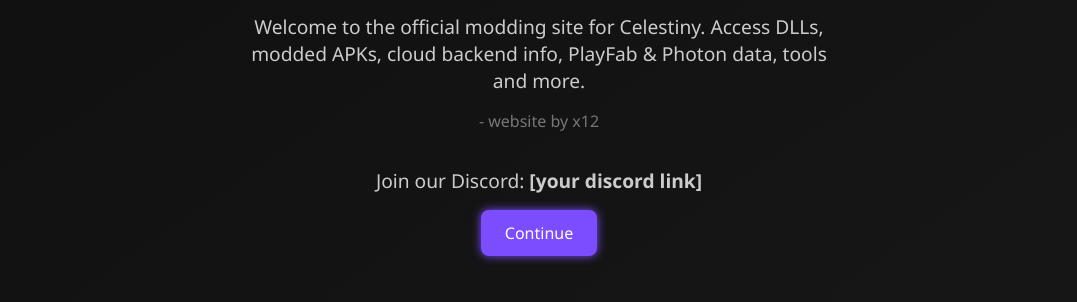
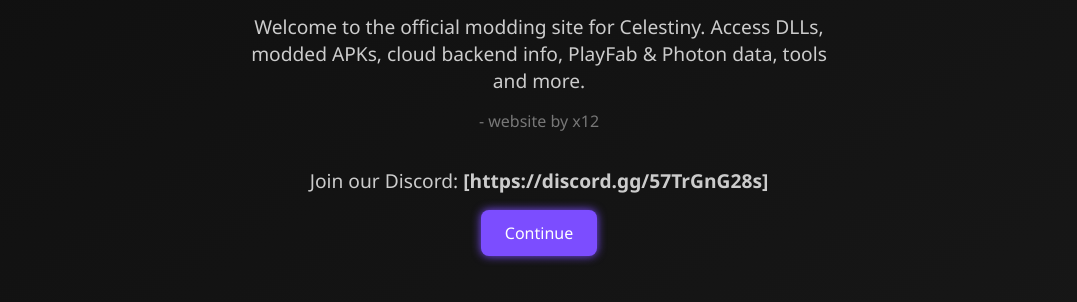
Before and after one commit to x12r/Celestiny-Hub, a plain HTML site: page online_viewer_net.html in a window 1280 px wide. Shown: the part 374-676 px from the top of the page, without its empty margins (101-1178 px from the left). Drawn offline with Linux system fonts and the light colour scheme.

Commit message:
ServerWebTest1.html

```diff
--- a/online_viewer_net.html
+++ b/online_viewer_net.html
@@ -222,7 +222,7 @@
     <h1>✧･ﾟ: ✧･ﾟ: Modding Celestiny :･ﾟ✧:･ﾟ✧</h1>
     <p>Welcome to the official modding site for Celestiny. Access DLLs, modded APKs, cloud backend info, PlayFab & Photon data, tools and more.</p>
     <div class="credit">- website by x12</div>
-    <p>Join our Discord: <strong>[your discord link]</strong></p>
+    <p>Join our Discord: <strong>[https://discord.gg/57TrGnG28s]</strong></p>
     <a href="#" onclick="startSite()">Continue</a>
   </div>
 
```
